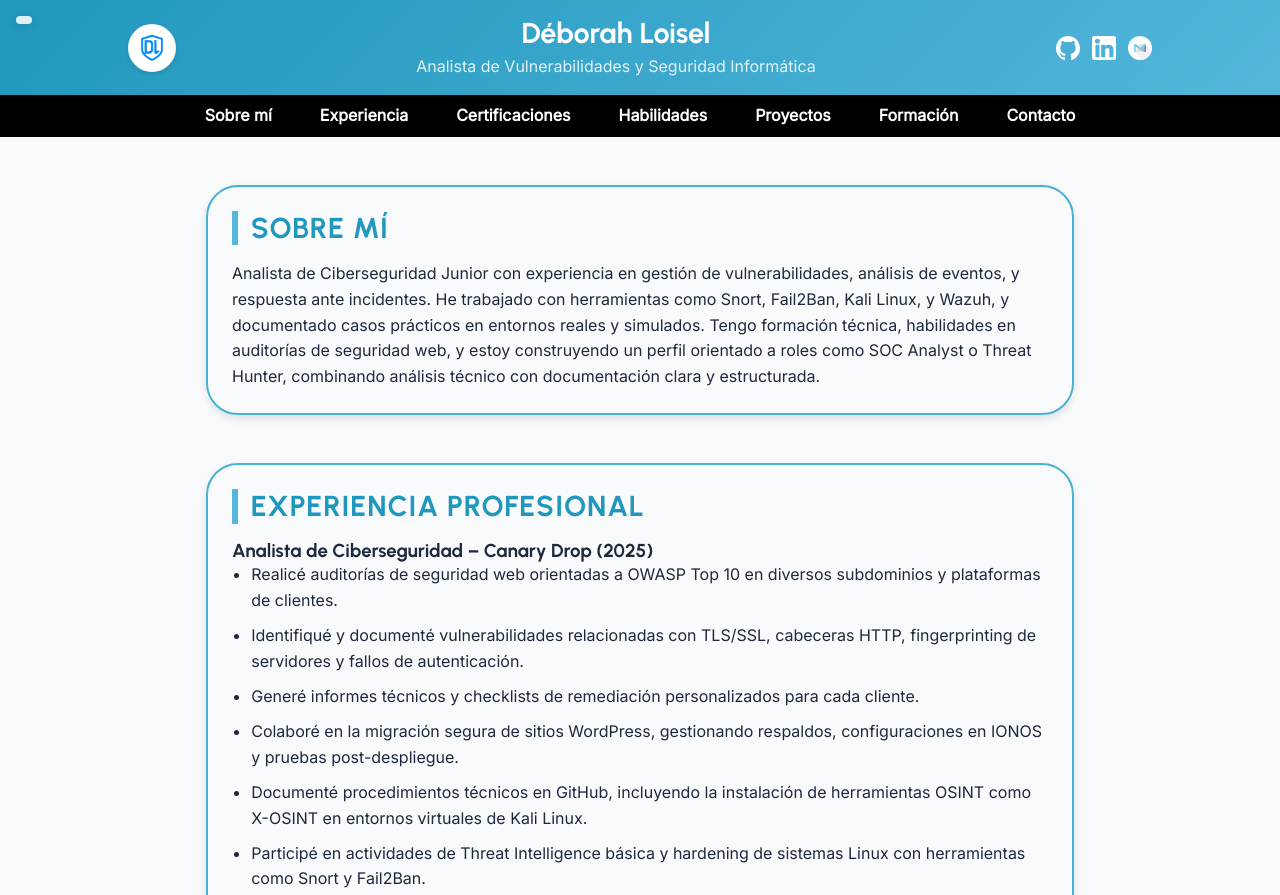
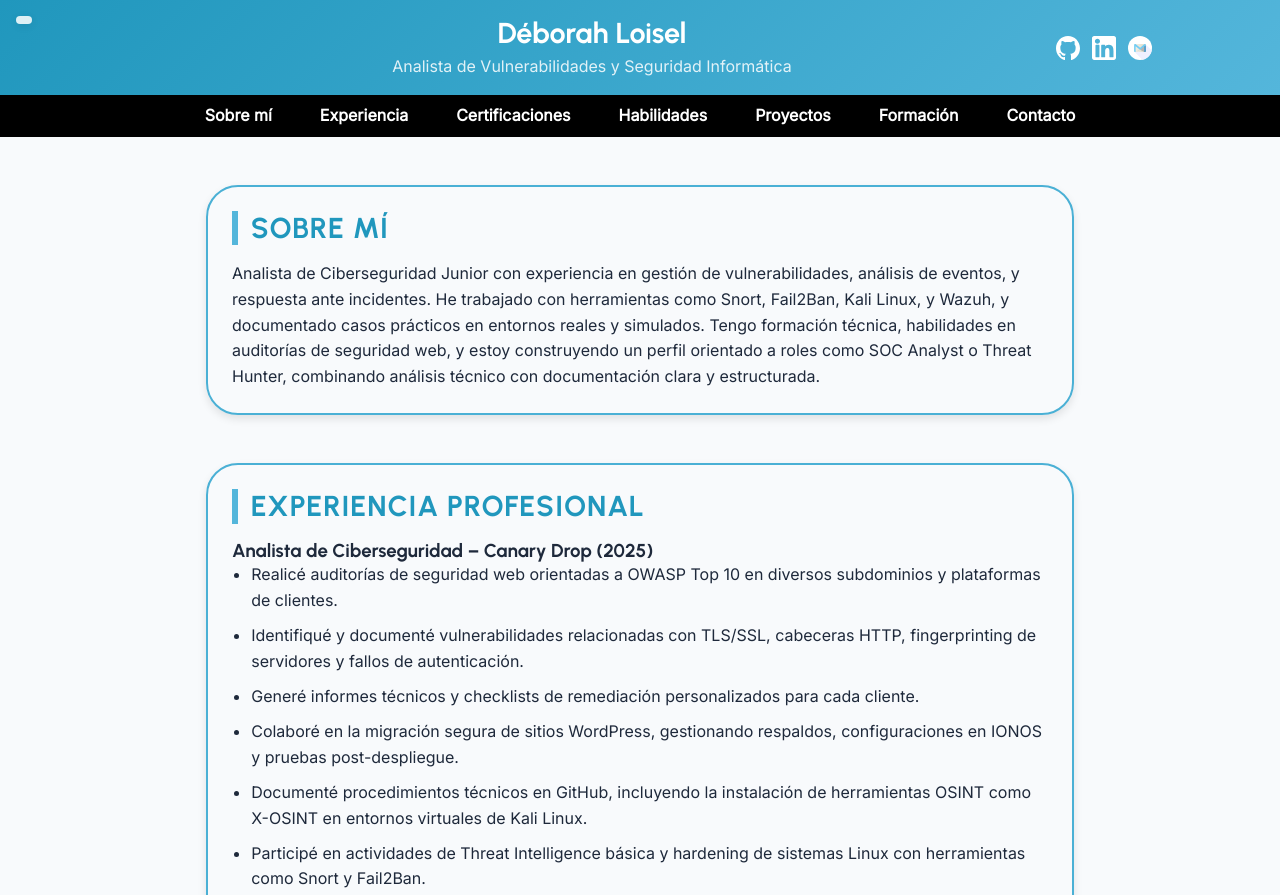
Before and after one commit to DEBBKL/portfolio, a website: page index.html in a window 1280 px wide. Shown: the top 895 px of the page. Drawn offline with Linux system fonts and the light colour scheme.

```diff
--- a/index.html
+++ b/index.html
@@ -20,9 +20,7 @@
   <!-- HEADER -->
   <header class="site-header">
     <div class="header-inner">
-      <a href="/" class="logo">
-        <img src="assets/favicon.png" alt="Logo Déborah Loisel" class="logo-img" />
-      </a>
+      <link rel="icon" href="assets/favicon.png" type="image/png" />
       <div class="hero-text">
         <h1>Déborah Loisel</h1>
         <p class="role">Analista de Vulnerabilidades y Seguridad Informática</p>
```
